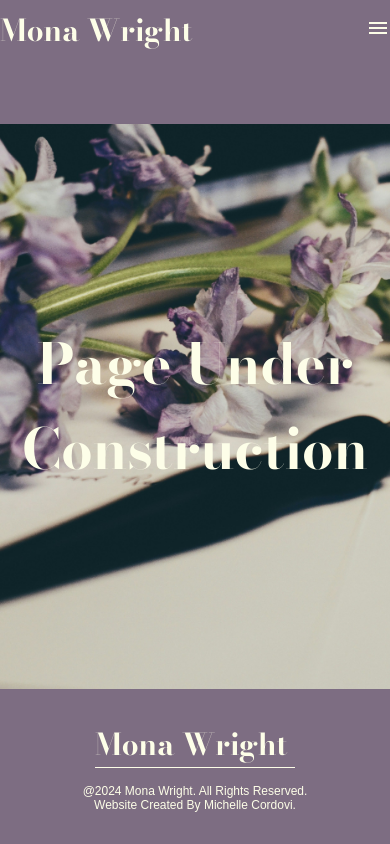
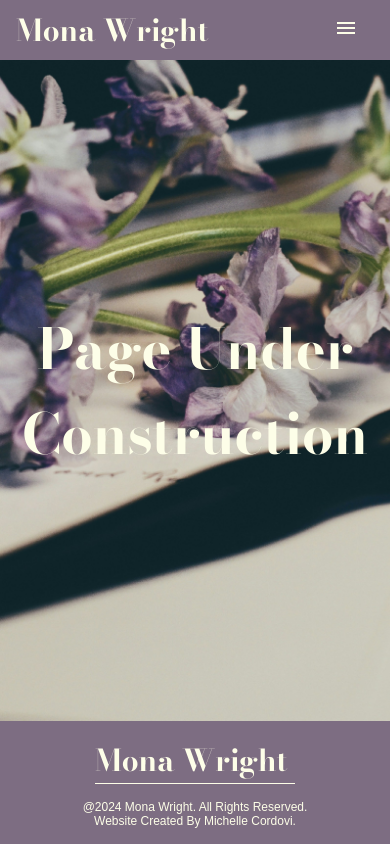
Before and after one commit to michellecordovi/MonaWright, a React (Vite) app: page /About in a window 390 px wide. Built offline with nearby package versions, Linux system fonts and the light colour scheme.

Commit message:
adjust styling of construction image and nav bar padding

```diff
--- a/src/Pages/About/AboutPage.css
+++ b/src/Pages/About/AboutPage.css
@@ -2,10 +2,10 @@
     background-image: url(/public/images/hero-background.jpg);
     background-size: cover;
     background-repeat: no-repeat;
-    min-height: 500px;
     height: 100%;
     text-align: center;
     display: flex;
     justify-content: center;
     align-items: center;
+    flex-grow: 1;
 }
--- a/src/Pages/Poetry/PoetryPage.css
+++ b/src/Pages/Poetry/PoetryPage.css
@@ -2,10 +2,10 @@
     background-image: url(/public/images/hero-background.jpg);
     background-size: cover;
     background-repeat: no-repeat;
-    min-height: 500px;
     height: 100%;
     text-align: center;
     display: flex;
     justify-content: center;
     align-items: center;
+    flex-grow: 1;
 }
--- a/src/index.css
+++ b/src/index.css
@@ -1,64 +1,70 @@
 /* UNIVERSAL STYLES */
-*{
+* {
 	padding: 0px;
 	margin: 0px;
 	box-sizing: border-box;
 }
 
-html, body, #root{
+html,
+body,
+#root {
 	min-height: 100vh;
 }
 
-body{
-    background-color:#7d6d82;
-    color:#fdfee8;
+body {
+	background-color: #7d6d82;
+	color: #fdfee8;
 	font-family: Monterrat, Arial, Helvetica, sans-serif;
 }
 
-#root{
-    display: grid;
-    grid-template-columns: 1fr;
-
+#root {
+	display: flex;
+	flex-direction: column;
 }
 
-h1, h2, h3, h4, .site-logo {
-    font-family: 'Bodoni Moda', Georgia, 'Times New Roman', Times, serif;
+h1,
+h2,
+h3,
+h4,
+.site-logo {
+	font-family: "Bodoni Moda", Georgia, "Times New Roman", Times, serif;
 }
 
-h1{
+h1 {
 	font-size: 56px;
 }
 
-h2{
+h2 {
 	font-size: 40px;
 }
 
-h3{
+h3 {
 	font-size: 36px;
 }
 
-h4{
+h4 {
 	font-size: 24px;
 }
 
-a{
+a {
 	color: inherit;
 	text-decoration: none;
 }
 
-.site-logo{
+.site-logo {
 	width: 200px;
 	font-size: 30px;
 }
 
-
 /* NAVIGATION BAR */
-nav{
+nav {
 	width: 100%;
 	height: 60px;
+    padding: 1rem 2rem 1rem 1rem;
 	display: flex;
 	align-items: center;
 	justify-content: space-between;
+}
 
 ul {
 	height: 100%;
@@ -66,26 +72,33 @@ nav{
 	display: flex;
 	justify-content: space-around;
 	align-items: center;
+}
 
-        li{
+li {
 	margin: 0px 2rem;
 	text-transform: uppercase;
 	letter-spacing: 4px;
 }
 
-        li:hover{
-            color:#dccee1;
-        }
+li:hover {
+	color: #dccee1;
 }
 
-    #menu-icon{
+#menu-icon {
 	display: none;
 }
+
+@media only screen and (max-width: 740px) {
+
+    nav{
+        padding-left: 0rem;
     }
 
-@media only screen and (max-width: 600px){
-    nav{
-        ul{
+    nav .site-logo{
+        margin-left: 1rem;
+    }
+
+	ul {
 		height: fit-content;
 		max-height: 0px;
 		overflow: hidden;
@@ -96,39 +109,38 @@ nav{
 		position: absolute;
 		top: 60px;
 		transition: 0.5s ease-in;
+	}
 
-            li{
+	li {
 		margin: 1rem 0rem;
 	}
+
+	.expanded {
+		max-height: 100%;
 	}
 
-        .expanded{
-            max-height:100%;
-        }
-
-        #menu-icon{
+	#menu-icon {
 		display: block;
 	}
 }
 
-}
-
 /* FOOTER */
-footer{
+footer {
 	width: 100%;
+	padding: 1rem 0rem;
 	/* background-color: #e2dcd5;
     color:#430840; */
 	display: flex;
 	flex-direction: column;
 	align-items: center;
 	justify-content: center;
+}
 
-    .site-logo{
+footer .site-logo {
 	border-bottom: 1px solid #fdfee8;
 	margin-bottom: 1rem;
 }
 
-    p{
+footer p {
 	font-size: 12px;
 }
-}
```
Lines whose indentation alone changed are shown as unchanged.
